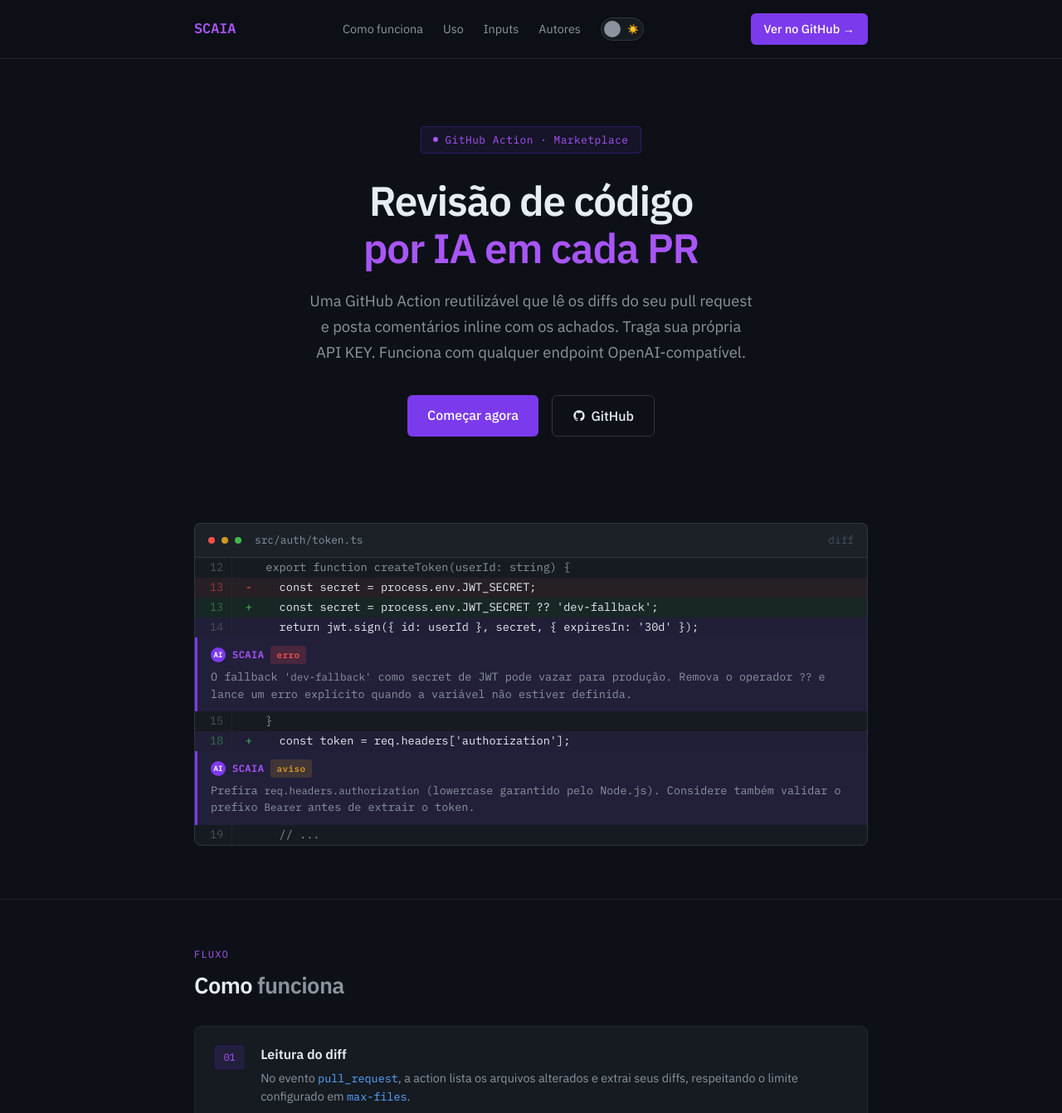
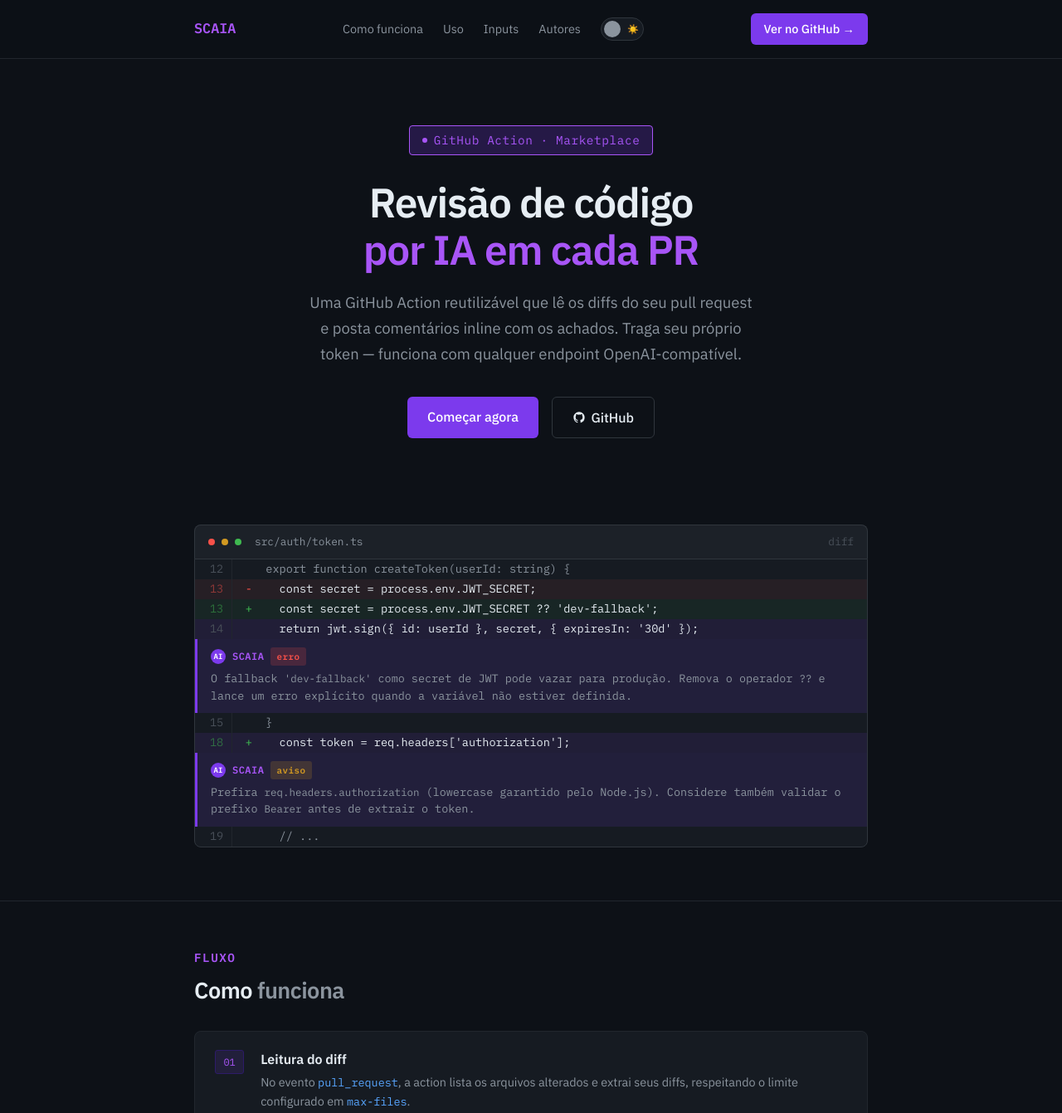
Before and after one commit to teodororo/SCAIA, a website: page docs/index.html in a window 1280 px wide. Shown: the top 1341 px of the page at 83% size. Drawn offline with Linux system fonts and the light colour scheme.

Commit message:
Change font-size etc

```diff
--- a/docs/index.html
+++ b/docs/index.html
@@ -139,15 +139,15 @@
     .hero { padding: 5rem 0 3.5rem; text-align: center; }
     .hero-badge {
       display: inline-flex; align-items: center; gap: .5rem;
-      border: 1px solid var(--accent-dim);
-      background: rgba(124,58,237,.08);
+      border: 1px solid var(--accent-glow);
+      background: rgba(124,58,237,.22);
       color: var(--accent-glow);
-      font-size: .8rem; font-family: 'IBM Plex Mono', monospace;
+      font-size: .9rem; font-family: 'IBM Plex Mono', monospace;
       border-radius: 4px; padding: .3rem .9rem;
       margin-bottom: 1.75rem;
       letter-spacing: .04em;
     }
-    [data-theme="light"] .hero-badge { background: var(--accent-dim); }
+    [data-theme="light"] .hero-badge { background: var(--accent-dim); border-color: var(--accent); }
     .hero-badge::before { content: ''; width: 6px; height: 6px; border-radius: 50%; background: var(--accent-glow); flex-shrink: 0; }
     h1 {
       font-family: 'IBM Plex Sans', sans-serif;
@@ -233,7 +233,7 @@
 
     /* ── Sections ── */
     .section { padding: 3.5rem 0; border-top: 1px solid var(--border-subtle); }
-    .section-label { font-family: 'IBM Plex Mono', monospace; font-size: .75rem; color: var(--accent-glow); letter-spacing: .1em; text-transform: uppercase; margin-bottom: .75rem; }
+    .section-label { font-family: 'IBM Plex Mono', monospace; font-size: .9rem; color: var(--accent-glow); letter-spacing: .1em; text-transform: uppercase; margin-bottom: .75rem; font-weight: 600;}
     h2 { font-size: 1.7rem; font-weight: 600; line-height: 1.2; margin-bottom: .75rem; letter-spacing: -.02em; }
     h2 .dim { color: var(--text-muted); }
 
@@ -351,7 +351,7 @@
   <div class="wrap">
     <div class="hero-badge">GitHub Action · Marketplace</div>
     <h1>Revisão de código<br /><em>por IA em cada PR</em></h1>
-    <p class="hero-sub">Uma GitHub Action reutilizável que lê os diffs do seu pull request e posta comentários inline com os achados. Traga sua própria API KEY. Funciona com qualquer endpoint OpenAI-compatível.</p>
+    <p class="hero-sub">Uma GitHub Action reutilizável que lê os diffs do seu pull request e posta comentários inline com os achados. Traga seu próprio token — funciona com qualquer endpoint OpenAI-compatível.</p>
     <div class="hero-actions">
       <a class="btn-primary btn-lg" href="#uso">Começar agora</a>
       <a class="btn-ghost btn-lg" href="https://github.com/teodororo/SCAIA" target="_blank" rel="noopener">
```
